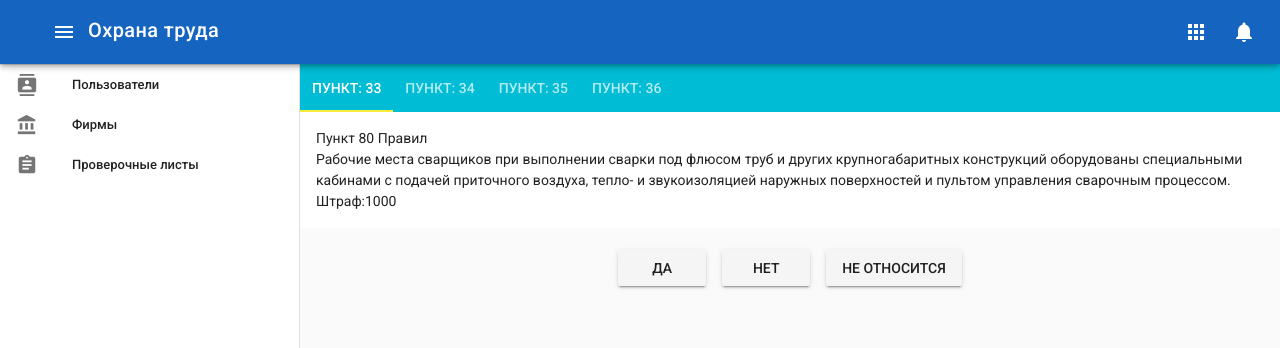
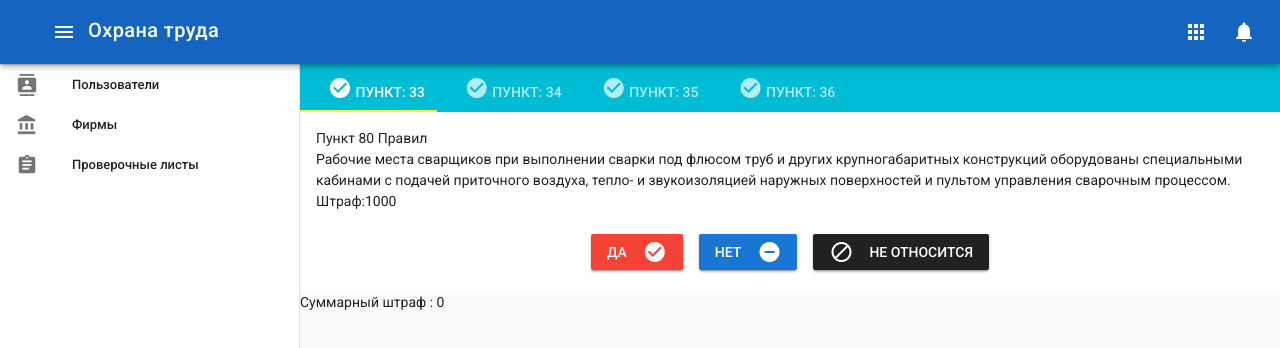
Before and after one commit to vozhegovam/vue-frontend, a Vue app: page /list/1 in a window 1280 px wide. Shown: the top 348 px of the page. Built offline with nearby package versions, Linux system fonts and the light colour scheme.

Commit message:
point exemplars final version

```diff
--- a/src/components/CompanyLists.vue
+++ b/src/components/CompanyLists.vue
@@ -63,7 +63,7 @@
                 </td>
               </template>
             </v-data-table>
-
+            <v-btn> AAaa</v-btn>
           </v-card-text>
         </v-card>
       </v-expansion-panel-content>
@@ -104,15 +104,15 @@
       none () {
         this.panel = []
       },
-      initialize () {
-        this.exemplars = [
-          {
-            id: 1,
-            name: '23422',
-            description: 'qqqq'
-          }
-        ]
-      },
+      // initialize () {
+      //   this.exemplars = [
+      //     {
+      //       id: 1,
+      //       name: '23422',
+      //       description: 'qqqq'
+      //     }
+      //   ]
+      // },
 
       editItem (item) {
         this.editedIndex = this.exemplars.indexOf(item)
--- a/src/components/PointExemplars.vue
+++ b/src/components/PointExemplars.vue
@@ -1,6 +1,6 @@
 <template>
   <div>
-    <div></div>
+
     <div>
       <v-tabs
         v-model="active"
@@ -13,7 +13,9 @@
           :key="point.name"
           ripple
         >
-          Пункт: {{point.name}}
+          <div>
+            <v-icon right :if="point.answer == 'Нет'">check_circle</v-icon> Пункт: {{point.name}}
+          </div>
         </v-tab>
         <v-tab-item
           v-for="point in points"
@@ -24,17 +26,27 @@
               <div>{{ point.act }}</div>
               <div>{{ point.description }}</div>
               <div>Штраф:{{ point.fine }}</div>
+              <div class="text-xs-center mt-3">
+                <v-btn color="red" dark @click="setYes(point)">Да
+                  <v-icon dark right>check_circle</v-icon>
+                </v-btn>
+
+                <v-btn color="primary" dark @click="setNo(point)">Нет
+                  <v-icon dark right>remove_circle</v-icon>
+                </v-btn>
+
+                <v-btn dark @click="setNotApplicable(point)">
+                  <v-icon dark left>block</v-icon>Не относится
+                </v-btn>
+              </div>
             </v-card-text>
           </v-card>
         </v-tab-item>
       </v-tabs>
 
-      <div class="text-xs-center mt-3">
-        <v-btn @click="next">Да</v-btn>
-        <v-btn @click="next">Нет</v-btn>
-        <v-btn @click="next">Не относится</v-btn>
-      </div>
+
     </div>
+    <div>Cуммарный штраф : {{sum}}</div>
   </div>
 </template>
 
@@ -42,6 +54,7 @@
   export default {
     name: 'point-exemplars',
     data: () => ({
+      sum: 0,
       points: [
         {
           'id': 21794,
@@ -83,10 +96,44 @@
       active: null
     }),
     methods: {
+      setYes (point) {
+        point.answer = 'Да'
+        this.next()
+        console.log('point = ' + point)
+      },
+      setNo (point) {
+        point.answer = 'Нет'
+        this.next()
+        console.log('point = ' + point)
+      },
+      setNotApplicable (point) {
+        point.answer = 'Не относится'
+        this.next()
+        console.log('point = ' + point)
+      },
       next () {
         const active = parseInt(this.active)
         const size = this.points.length - 1
         this.active = (active < size ? active + 1 : 0)
+        this.allFins()
+      },
+      allFins () {
+        const pointWithNo = this.points
+          .filter(point => {
+            console.log('point = ' + point.name + ' point.answer = ' + point.answer)
+            return point.answer === 'Нет'
+          }
+          )
+        console.log('pointWithNo.length = ' + pointWithNo.length)
+        if (pointWithNo.length !== 0) {
+          this.sum = pointWithNo.reduce((result, point) => {
+            return result + point.fine
+          }, 0)
+          console.log('this.sum = ' + this.sum)
+        } else {
+          this.sum = 0
+        }
+        console.log('pointWithNo = ' + pointWithNo)
       }
     }
   }
```
Also changed, not shown: config/index.js (+10 -4 lines).
